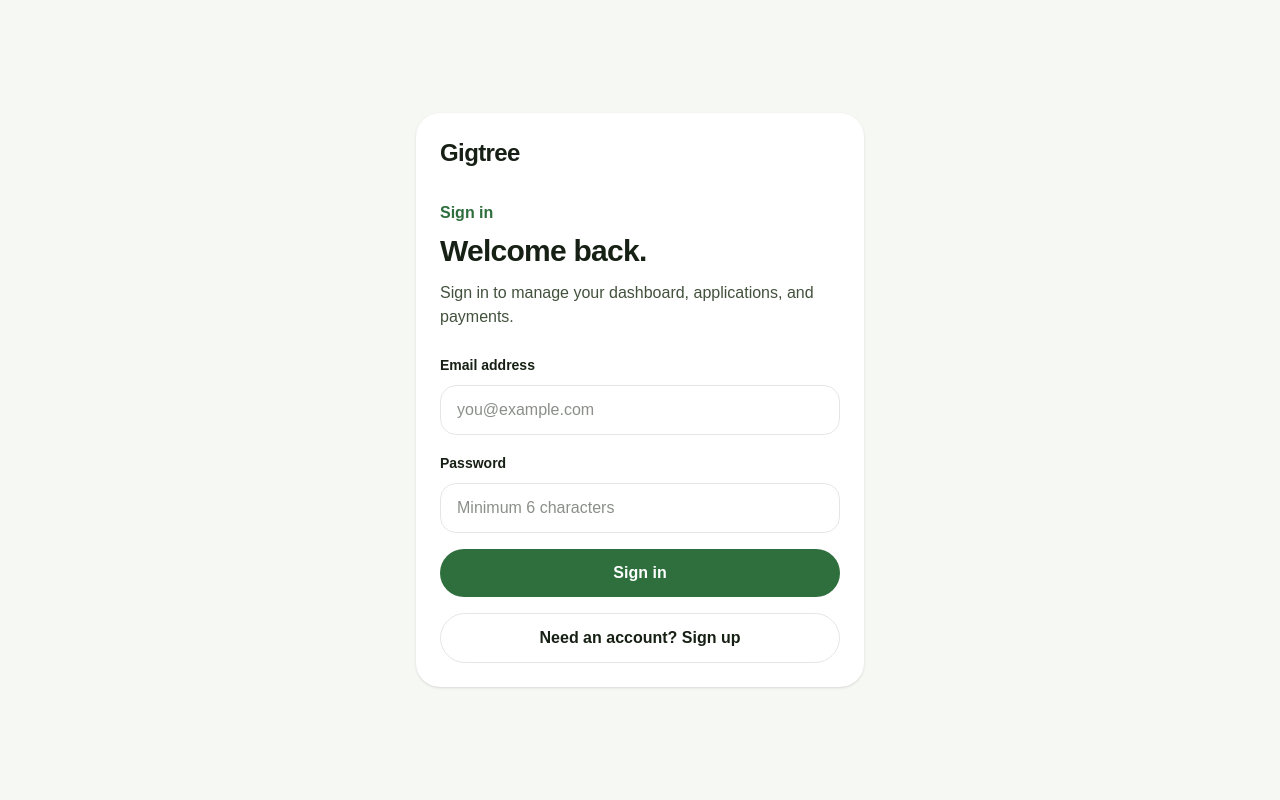
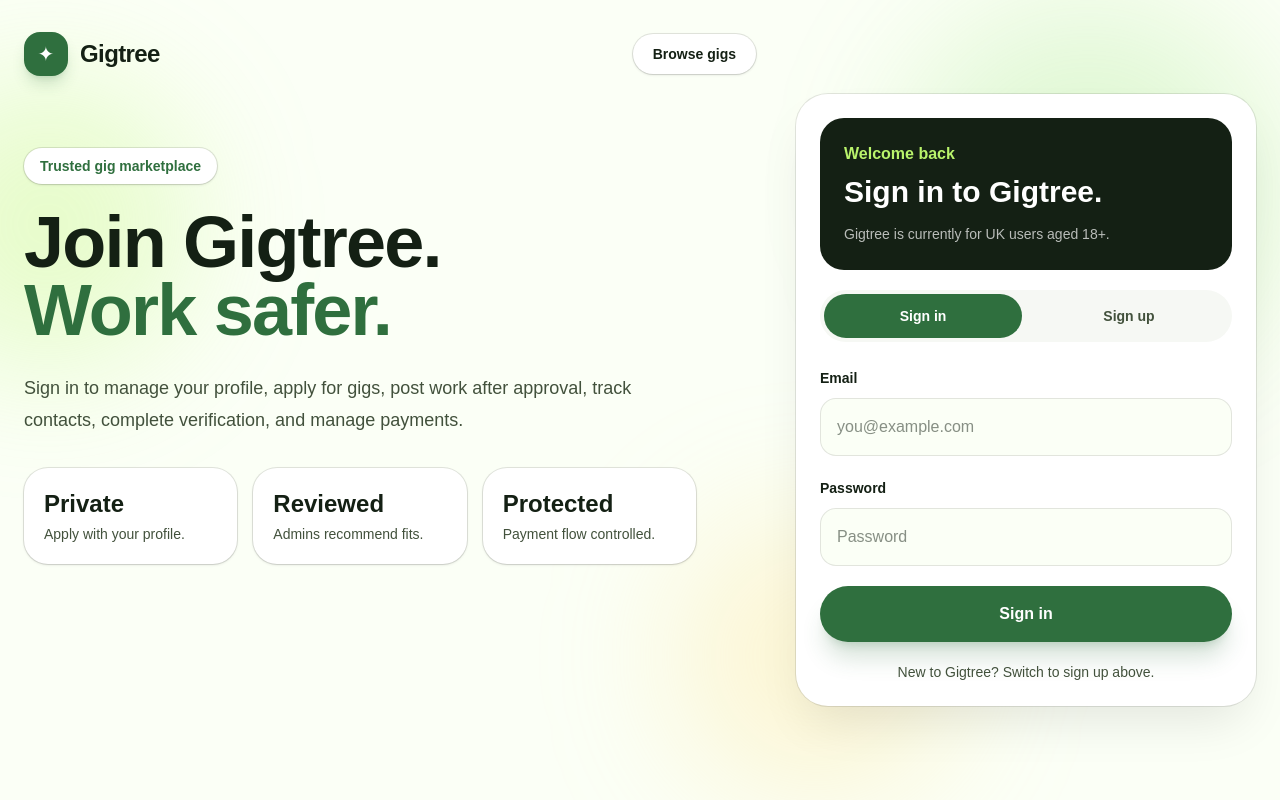
Before and after one commit to BoredVentura/Gigtree, a Next.js app in the folder gigtree-app/: page /login in a window 1280 px wide. Built offline with nearby package versions, Linux system fonts and the light colour scheme; no server answers.

Commit message:
Polish login signup page

```diff
--- a/gigtree-app/src/app/login/page.tsx
+++ b/gigtree-app/src/app/login/page.tsx
@@ -1,39 +1,29 @@
 "use client";
 
-import { useState } from "react";
+import { FormEvent, useState } from "react";
 import { supabase } from "@/lib/supabase";
 
 export default function LoginPage() {
-  const [mode, setMode] = useState<"sign-in" | "sign-up">("sign-in");
-  const [fullName, setFullName] = useState("");
+  const [mode, setMode] = useState<"sign_in" | "sign_up">("sign_in");
   const [email, setEmail] = useState("");
   const [password, setPassword] = useState("");
+  const [fullName, setFullName] = useState("");
+  const [ageConfirmed, setAgeConfirmed] = useState(false);
   const [message, setMessage] = useState("");
-  const [ageConfirmed, setAgeConfirmed] = useState(false);
-  const [loading, setLoading] = useState(false);
+  const [saving, setSaving] = useState(false);
 
-  async function handleSubmit() {
-    setLoading(true);
+  async function handleSubmit(event: FormEvent<HTMLFormElement>) {
+    event.preventDefault();
+    setSaving(true);
     setMessage("");
 
-    if (mode === "sign-up") {
-      const { error } = await supabase.auth.signUp({
-        email,
-        password,
-        options: {
-          data: {
-            full_name: fullName,
-          },
-        },
-      });
+    if (mode === "sign_up" && !ageConfirmed) {
+      setMessage("Please confirm you are 18 or over to create a Gigtree account.");
+      setSaving(false);
+      return;
+    }
 
-      if (error) {
-        setMessage(error.message);
-      } else {
-        setMessage("Account created. Check your email if confirmation is required, then sign in.");
-        setMode("sign-in");
-      }
-    } else {
+    if (mode === "sign_in") {
       const { error } = await supabase.auth.signInWithPassword({
         email,
         password,
@@ -41,103 +31,235 @@ export default function LoginPage() {
 
       if (error) {
         setMessage(error.message);
-      } else {
-        window.location.href = "/dashboard";
-      }
+        setSaving(false);
+        return;
       }
 
-    setLoading(false);
+      window.location.href = "/dashboard";
+      return;
+    }
+
+    const { data, error } = await supabase.auth.signUp({
+      email,
+      password,
+      options: {
+        data: {
+          full_name: fullName,
+          age_confirmed: ageConfirmed,
+        },
+      },
+    });
+
+    if (error) {
+      setMessage(error.message);
+      setSaving(false);
+      return;
+    }
+
+    if (data.user) {
+      await supabase.from("profiles").upsert({
+        id: data.user.id,
+        full_name: fullName || null,
+        age_confirmed: ageConfirmed,
+        age_confirmed_at: ageConfirmed ? new Date().toISOString() : null,
+        updated_at: new Date().toISOString(),
+      });
+    }
+
+    setMessage("Account created. Check your email if confirmation is required, then sign in.");
+    setMode("sign_in");
+    setSaving(false);
   }
 
   return (
-    <main className="min-h-screen bg-[#f6f8f4] text-[#172014]">
-      <section className="mx-auto flex min-h-screen max-w-6xl items-center justify-center px-6 py-8">
-        <div className="w-full max-w-md rounded-3xl bg-white p-6 shadow-sm">
-          <a href="/" className="text-2xl font-bold tracking-tight">
+    <main className="min-h-screen bg-[#fbfff6] text-[#142014]">
+      <section className="relative min-h-screen overflow-hidden">
+        <div className="absolute -left-24 top-20 h-72 w-72 rounded-full bg-[#b9f36b]/30 blur-3xl" />
+        <div className="absolute right-0 top-0 h-96 w-96 rounded-full bg-[#7ed957]/20 blur-3xl" />
+        <div className="absolute bottom-0 right-1/4 h-72 w-72 rounded-full bg-[#ffe08a]/30 blur-3xl" />
+
+        <div className="relative mx-auto grid min-h-screen max-w-7xl gap-10 px-6 py-8 lg:grid-cols-[1fr_460px]">
+          <div>
+            <nav className="flex items-center justify-between gap-4">
+              <a href="/" className="flex items-center gap-3">
+                <span className="grid h-11 w-11 place-items-center rounded-2xl bg-[#2f6f3e] text-xl text-white shadow-lg shadow-[#2f6f3e]/20">
+                  ✦
+                </span>
+                <span className="text-2xl font-black tracking-tight">
                   Gigtree
+                </span>
               </a>
 
-          <div className="mt-8">
-            <p className="font-semibold text-[#2f6f3e]">
-              {mode === "sign-in" ? "Sign in" : "Create account"}
+              <a
+                href="/gigs"
+                className="rounded-full bg-white px-5 py-2.5 text-sm font-semibold shadow-sm ring-1 ring-black/10 hover:bg-[#f6f8f4]"
+              >
+                Browse gigs
+              </a>
+            </nav>
+
+            <div className="flex min-h-[70vh] flex-col justify-center py-16">
+              <div className="mb-6 inline-flex w-fit rounded-full bg-white px-4 py-2 text-sm font-bold text-[#2f6f3e] shadow-sm ring-1 ring-black/10">
+                Trusted gig marketplace
+              </div>
+
+              <h1 className="max-w-3xl text-5xl font-black leading-[0.95] tracking-tight sm:text-7xl">
+                Join Gigtree.
+                <span className="block text-[#2f6f3e]">
+                  Work safer.
+                </span>
+              </h1>
+
+              <p className="mt-7 max-w-2xl text-lg leading-8 text-[#42513c]">
+                Sign in to manage your profile, apply for gigs, post work after
+                approval, track contacts, complete verification, and manage
+                payments.
               </p>
-            <h1 className="mt-2 text-3xl font-black tracking-tight">
-              {mode === "sign-in"
-                ? "Welcome back."
-                : "Start using Gigtree."}
-            </h1>
-            <p className="mt-3 text-[#42513c]">
-              {mode === "sign-in"
-                ? "Sign in to manage your dashboard, applications, and payments."
-                : "Create one account to apply for gigs and request posting access."}
+
+              <div className="mt-8 grid max-w-2xl gap-4 sm:grid-cols-3">
+                <div className="rounded-3xl bg-white p-5 shadow-sm ring-1 ring-black/10">
+                  <p className="text-2xl font-black">Private</p>
+                  <p className="mt-1 text-sm text-[#42513c]">
+                    Apply with your profile.
                   </p>
                 </div>
 
-          <div className="mt-6 space-y-4">
-            {mode === "sign-up" && (
-              <div>
-                <label className="text-sm font-semibold">Full name</label>
-                <input
-                  value={fullName}
-                  onChange={(event) => setFullName(event.target.value)}
-                  className="mt-2 w-full rounded-2xl border border-black/10 px-4 py-3 outline-none"
-                  placeholder="Your full name"
-                />
-              </div>
-            )}
-
-            <div>
-              <label className="text-sm font-semibold">Email address</label>
-              <input
-                value={email}
-                onChange={(event) => setEmail(event.target.value)}
-                type="email"
-                className="mt-2 w-full rounded-2xl border border-black/10 px-4 py-3 outline-none"
-                placeholder="you@example.com"
-              />
+                <div className="rounded-3xl bg-white p-5 shadow-sm ring-1 ring-black/10">
+                  <p className="text-2xl font-black">Reviewed</p>
+                  <p className="mt-1 text-sm text-[#42513c]">
+                    Admins recommend fits.
+                  </p>
                 </div>
 
-            <div>
-              <label className="text-sm font-semibold">Password</label>
-              <input
-                value={password}
-                onChange={(event) => setPassword(event.target.value)}
-                type="password"
-                className="mt-2 w-full rounded-2xl border border-black/10 px-4 py-3 outline-none"
-                placeholder="Minimum 6 characters"
-              />
+                <div className="rounded-3xl bg-white p-5 shadow-sm ring-1 ring-black/10">
+                  <p className="text-2xl font-black">Protected</p>
+                  <p className="mt-1 text-sm text-[#42513c]">
+                    Payment flow controlled.
+                  </p>
+                </div>
+              </div>
+            </div>
+          </div>
+
+          <div className="flex items-center">
+            <section className="w-full rounded-[2rem] bg-white p-6 shadow-2xl shadow-black/10 ring-1 ring-black/10">
+              <div className="rounded-[1.5rem] bg-[#142014] p-6 text-white">
+                <p className="font-semibold text-[#b9f36b]">
+                  {mode === "sign_in" ? "Welcome back" : "Create account"}
+                </p>
+                <h2 className="mt-2 text-3xl font-black">
+                  {mode === "sign_in" ? "Sign in to Gigtree." : "Start your profile."}
+                </h2>
+                <p className="mt-3 text-sm leading-6 text-white/70">
+                  Gigtree is currently for UK users aged 18+.
+                </p>
+              </div>
+
+              <div className="mt-5 grid grid-cols-2 gap-2 rounded-full bg-[#f6f8f4] p-1">
+                <button
+                  type="button"
+                  onClick={() => setMode("sign_in")}
+                  className={`rounded-full px-4 py-3 text-sm font-bold ${
+                    mode === "sign_in"
+                      ? "bg-[#2f6f3e] text-white"
+                      : "text-[#42513c]"
+                  }`}
+                >
+                  Sign in
+                </button>
+
+                <button
+                  type="button"
+                  onClick={() => setMode("sign_up")}
+                  className={`rounded-full px-4 py-3 text-sm font-bold ${
+                    mode === "sign_up"
+                      ? "bg-[#2f6f3e] text-white"
+                      : "text-[#42513c]"
+                  }`}
+                >
+                  Sign up
+                </button>
               </div>
 
               {message && (
-              <div className="rounded-2xl bg-[#f6f8f4] p-4 text-sm text-[#42513c]">
+                <div className="mt-5 rounded-2xl bg-[#f6f8f4] p-4 text-sm text-[#42513c]">
                   {message}
                 </div>
               )}
 
+              <form onSubmit={handleSubmit} className="mt-6 grid gap-5">
+                {mode === "sign_up" && (
+                  <label>
+                    <span className="text-sm font-semibold">Full name</span>
+                    <input
+                      value={fullName}
+                      onChange={(event) => setFullName(event.target.value)}
+                      className="mt-2 w-full rounded-2xl border border-black/10 bg-[#fbfff6] p-4 outline-none focus:border-[#2f6f3e]"
+                      placeholder="Your full name"
+                    />
+                  </label>
+                )}
+
+                <label>
+                  <span className="text-sm font-semibold">Email</span>
+                  <input
+                    type="email"
+                    value={email}
+                    onChange={(event) => setEmail(event.target.value)}
+                    className="mt-2 w-full rounded-2xl border border-black/10 bg-[#fbfff6] p-4 outline-none focus:border-[#2f6f3e]"
+                    placeholder="you@example.com"
+                    required
+                  />
+                </label>
+
+                <label>
+                  <span className="text-sm font-semibold">Password</span>
+                  <input
+                    type="password"
+                    value={password}
+                    onChange={(event) => setPassword(event.target.value)}
+                    className="mt-2 w-full rounded-2xl border border-black/10 bg-[#fbfff6] p-4 outline-none focus:border-[#2f6f3e]"
+                    placeholder="Password"
+                    required
+                  />
+                </label>
+
+                {mode === "sign_up" && (
+                  <label className="flex gap-3 rounded-2xl bg-[#e8f0e4] p-4 text-sm text-[#42513c]">
+                    <input
+                      type="checkbox"
+                      checked={ageConfirmed}
+                      onChange={(event) => setAgeConfirmed(event.target.checked)}
+                      className="mt-1"
+                    />
+                    <span>
+                      <span className="font-semibold text-[#142014]">
+                        I confirm I am 18 or over.
+                      </span>{" "}
+                      Gigtree is currently for adults only.
+                    </span>
+                  </label>
+                )}
+
                 <button
-              type="button"
-              onClick={handleSubmit}
-              disabled={loading}
-              className="w-full rounded-full bg-[#2f6f3e] px-5 py-3 font-semibold text-white disabled:opacity-60"
+                  type="submit"
+                  disabled={saving}
+                  className="rounded-full bg-[#2f6f3e] px-7 py-4 font-bold text-white shadow-xl shadow-[#2f6f3e]/20 disabled:opacity-50"
                 >
-              {loading
+                  {saving
                     ? "Please wait..."
-                : mode === "sign-in"
+                    : mode === "sign_in"
                       ? "Sign in"
                       : "Create account"}
                 </button>
+              </form>
 
-            <button
-              type="button"
-              onClick={() =>
-                setMode(mode === "sign-in" ? "sign-up" : "sign-in")
-              }
-              className="w-full rounded-full border border-black/10 px-5 py-3 font-semibold"
-            >
-              {mode === "sign-in"
-                ? "Need an account? Sign up"
-                : "Already have an account? Sign in"}
-            </button>
+              <p className="mt-5 text-center text-sm text-[#42513c]">
+                {mode === "sign_in"
+                  ? "New to Gigtree? Switch to sign up above."
+                  : "Already have an account? Switch to sign in above."}
+              </p>
+            </section>
           </div>
         </div>
       </section>
```
Lines whose indentation alone changed are shown as unchanged.
